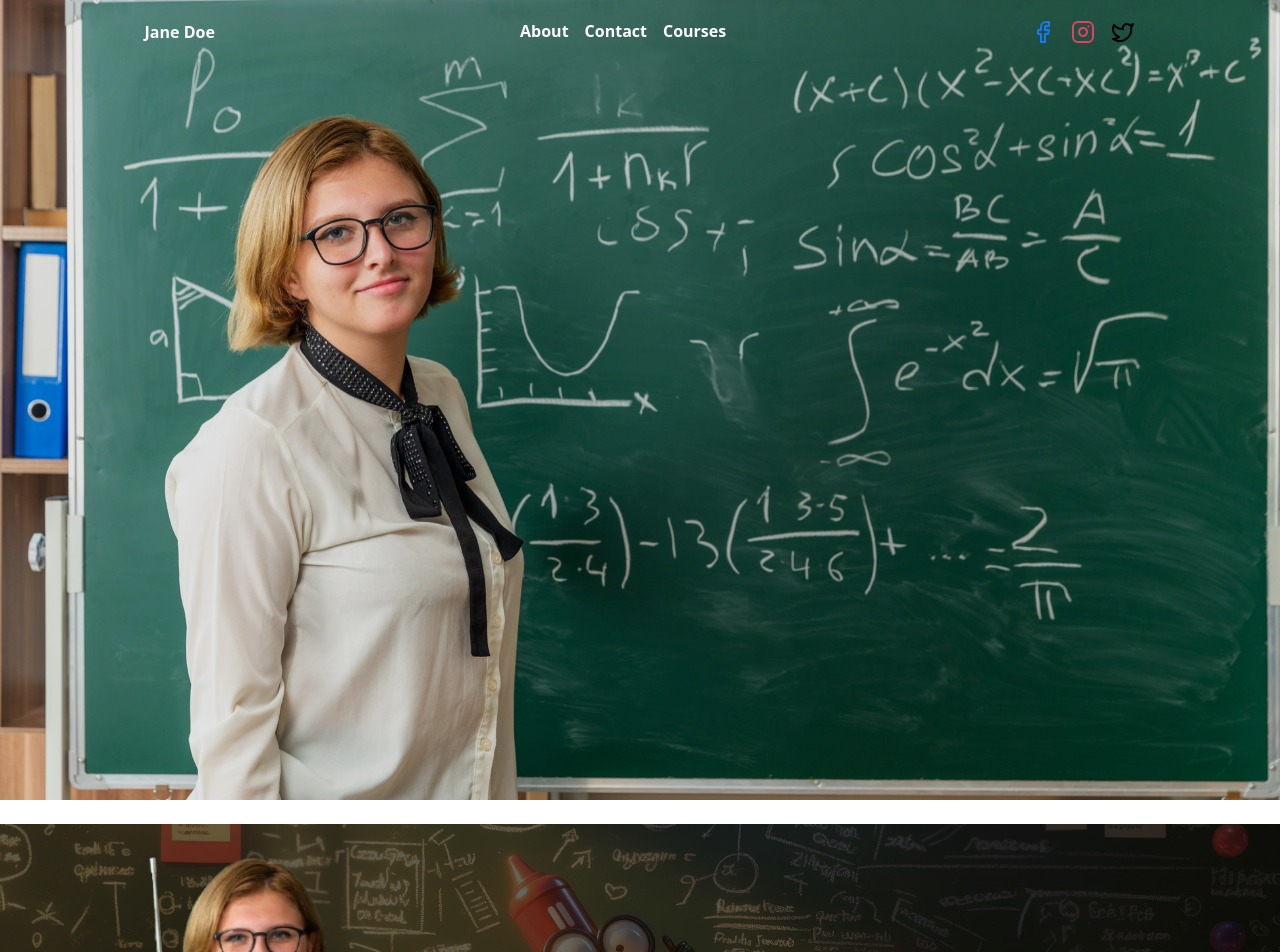
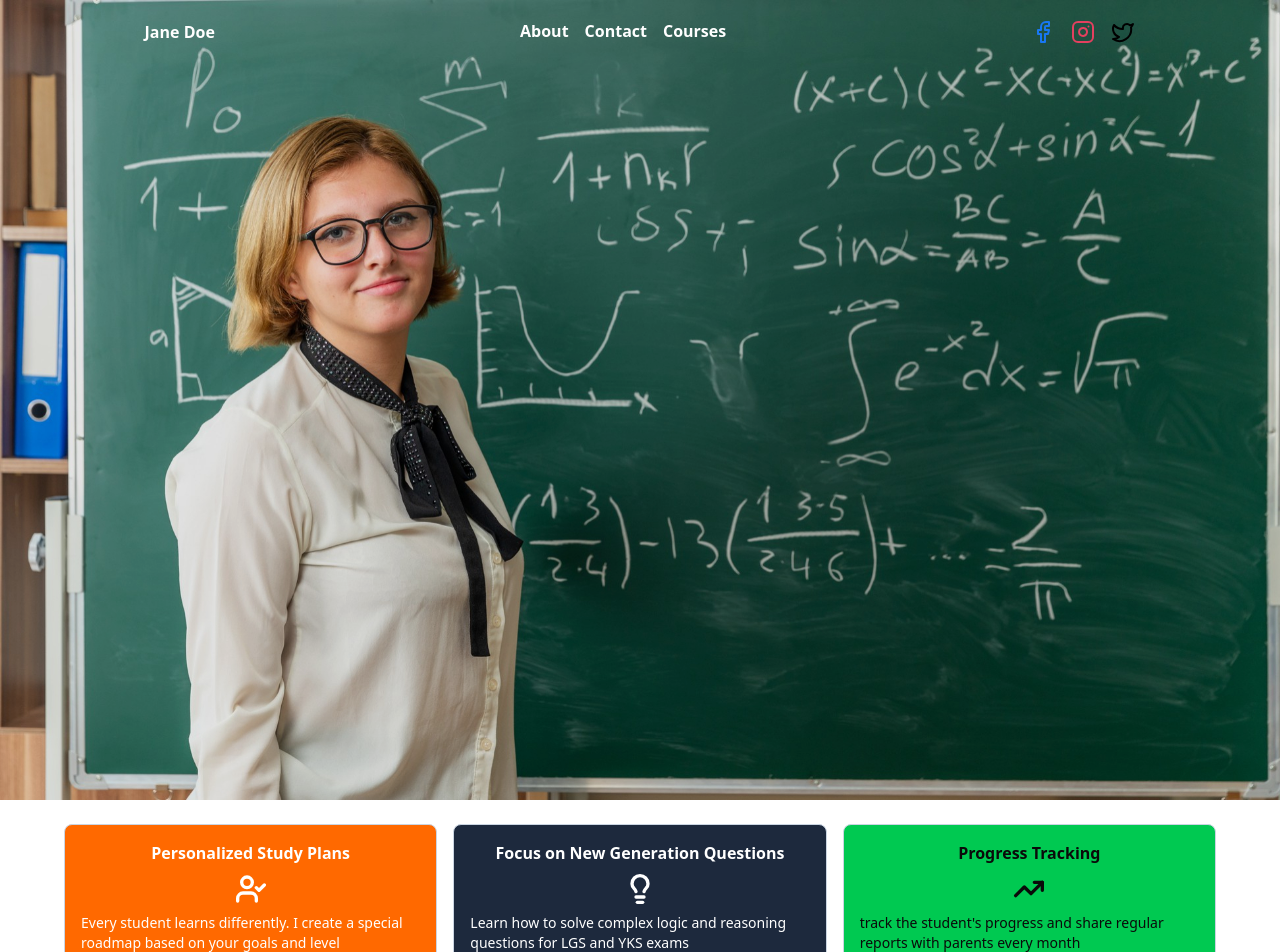
Before and after one commit to furkanarslan1/next-math-teacher, a Next.js app: page / in a window 1280 px wide. Shown: the top 952 px of the page. Built offline with nearby package versions, Linux system fonts and the light colour scheme.

Commit message:
feat:add banner_features

```diff
--- /dev/null
+++ b/app/(Main)/_components/Features_banner.tsx
@@ -0,0 +1,33 @@
+import { Lightbulb, TrendingUp, UserCheck } from "lucide-react";
+import React from "react";
+
+export default function Features_banner() {
+  return (
+    <div className="grid gird-cols-1 md:grid-cols-3 gap-4 px-16 ">
+      <div className="border border-slate-300 rounded-md p-4 bg-orange-500  text-white flex flex-col items-center gap-2">
+        <h5 className="font-bold">Personalized Study Plans</h5>
+        <UserCheck size={32} strokeWidth={2.5} />
+        <p className="text-sm">
+          Every student learns differently. I create a special roadmap based on
+          your goals and level
+        </p>
+      </div>
+      <div className="border border-slate-300 rounded-md p-4 bg-slate-800  text-white  flex flex-col items-center gap-2">
+        <h5 className="font-bold">Focus on New Generation Questions</h5>
+        <Lightbulb size={32} strokeWidth={2.5} />
+        <p className="text-sm">
+          Learn how to solve complex logic and reasoning questions for LGS and
+          YKS exams
+        </p>
+      </div>
+      <div className="border border-slate-300 rounded-md p-4 bg-green-500  flex flex-col items-center gap-2">
+        <h5 className="font-bold">Progress Tracking</h5>
+        <TrendingUp size={32} strokeWidth={2.5} />
+        <p className="text-sm">
+          track the student's progress and share regular reports with parents
+          every month
+        </p>
+      </div>
+    </div>
+  );
+}
--- a/app/(Main)/page.tsx
+++ b/app/(Main)/page.tsx
@@ -1,11 +1,13 @@
 import Hero from "@/components/hero/Hero";
 import Image from "next/image";
 import Discount_banner from "./_components/Discount_banner";
+import Features_banner from "./_components/Features_banner";
 
 export default function Home() {
   return (
     <main className="space-y-6">
       <Hero />
+      <Features_banner />
       <Discount_banner />
     </main>
   );
```
